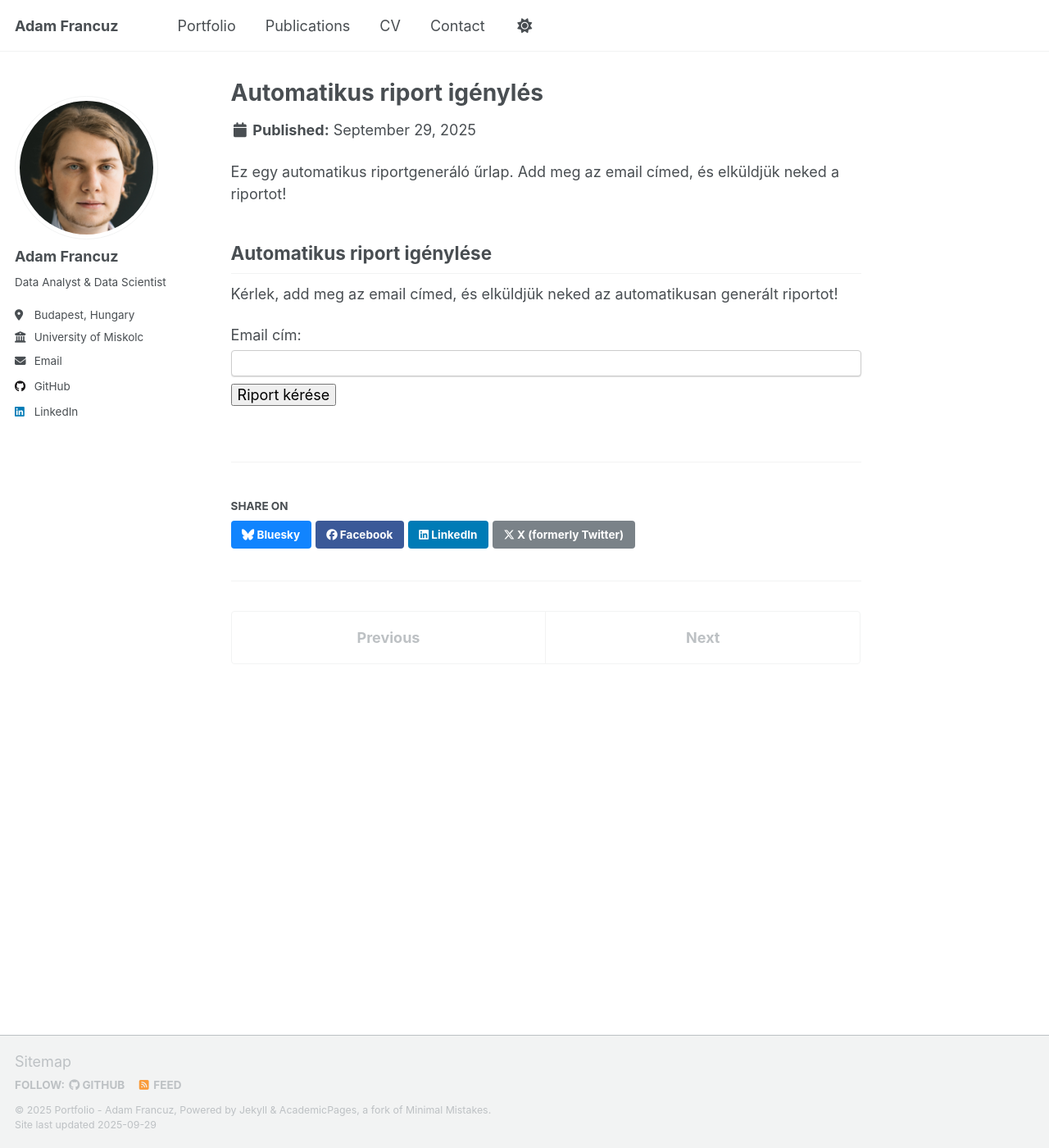
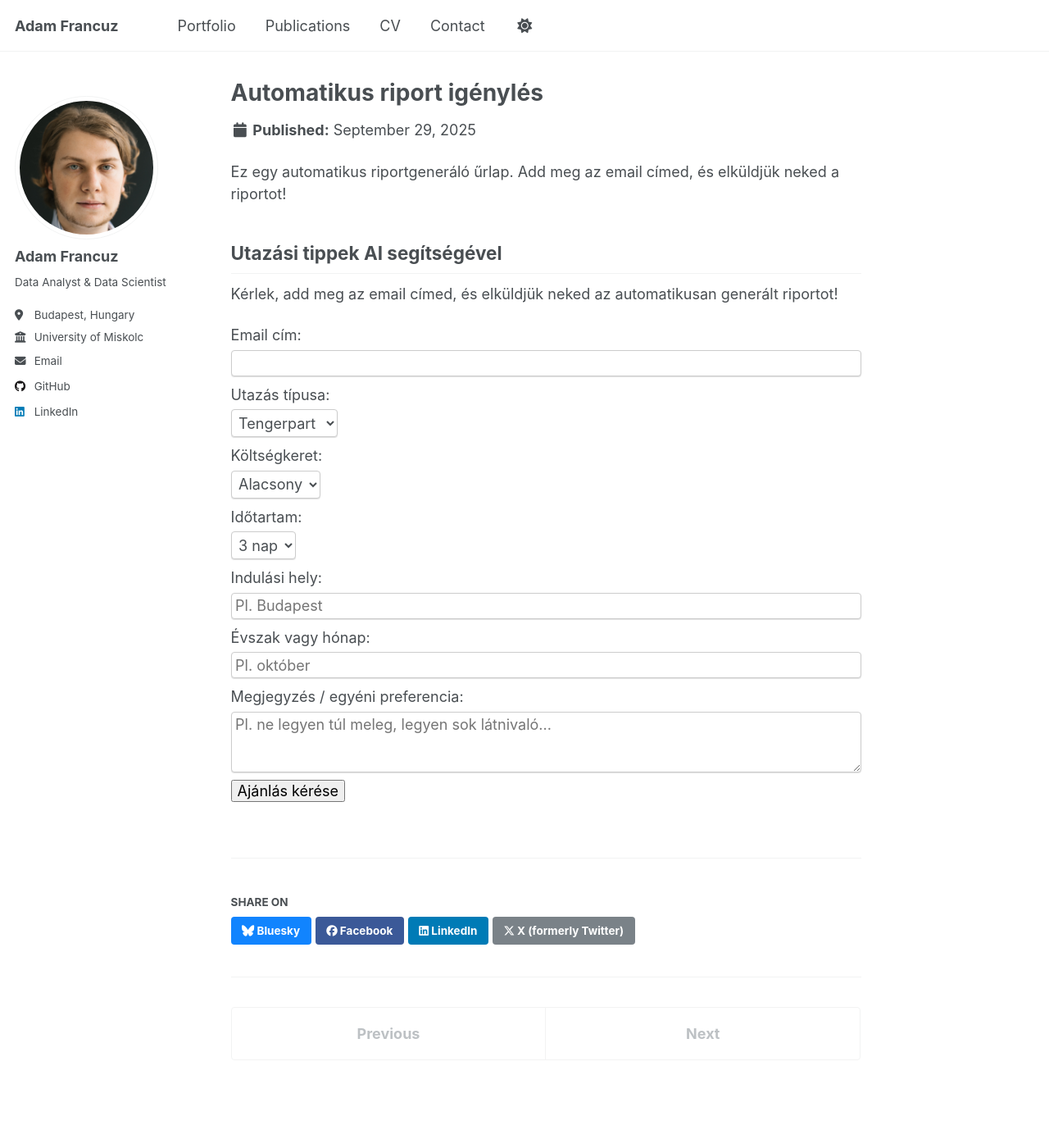
Before and after one commit to francuzadam/francuzadam.github.io, a Jekyll site: the page built from _portfolio/auto-report.md, in a window 1280 px wide and 1400 px high. Shown: the whole window at 82% size. Built offline with Jekyll 4.4.1, drawn with Linux system fonts in a browser that asks for light colours; a script that is not in the unit is left out.

Commit message:
Update auto-report.md

```diff
--- a/_portfolio/auto-report.md
+++ b/_portfolio/auto-report.md
@@ -6,30 +6,71 @@ collection: portfolio
 
 Ez egy automatikus riportgeneráló űrlap. Add meg az email címed, és elküldjük neked a riportot!
 
-<h2>Automatikus riport igénylése</h2>
+<h2>Utazási tippek AI segítségével</h2>
 <p>Kérlek, add meg az email címed, és elküldjük neked az automatikusan generált riportot!</p>
 
-<form id="reportForm">
+<form id="travelForm">
   <label for="email">Email cím:</label><br>
   <input type="email" id="email" name="email" required><br><br>
-  <button type="submit">Riport kérése</button>
+
+  <label for="travelType">Utazás típusa:</label><br>
+  <select id="travelType" name="travelType" required>
+    <option value="tengerpart">Tengerpart</option>
+    <option value="városnézés">Városnézés</option>
+    <option value="természet">Természet</option>
+    <option value="kaland">Kaland</option>
+  </select><br><br>
+
+  <label for="budget">Költségkeret:</label><br>
+  <select id="budget" name="budget" required>
+    <option value="alacsony">Alacsony</option>
+    <option value="közepes">Közepes</option>
+    <option value="magas">Magas</option>
+  </select><br><br>
+
+  <label for="duration">Időtartam:</label><br>
+  <select id="duration" name="duration" required>
+    <option value="3 nap">3 nap</option>
+    <option value="1 hét">1 hét</option>
+    <option value="2 hét">2 hét</option>
+  </select><br><br>
+
+  <label for="location">Indulási hely:</label><br>
+  <input type="text" id="location" name="location" placeholder="Pl. Budapest" required><br><br>
+
+  <label for="season">Évszak vagy hónap:</label><br>
+  <input type="text" id="season" name="season" placeholder="Pl. október" required><br><br>
+
+  <label for="notes">Megjegyzés / egyéni preferencia:</label><br>
+  <textarea id="notes" name="notes" rows="3" placeholder="Pl. ne legyen túl meleg, legyen sok látnivaló..."></textarea><br><br>
+
+  <button type="submit">Ajánlás kérése</button>
 </form>
 
 <div id="responseMessage"></div>
 
 <script>
-document.getElementById("reportForm").addEventListener("submit", async function(e) {
+document.getElementById("travelForm").addEventListener("submit", async function(e) {
   e.preventDefault();
-  const email = document.getElementById("email").value;
+
+  const data = {
+    email: document.getElementById("email").value,
+    travelType: document.getElementById("travelType").value,
+    budget: document.getElementById("budget").value,
+    duration: document.getElementById("duration").value,
+    location: document.getElementById("location").value,
+    season: document.getElementById("season").value,
+    notes: document.getElementById("notes").value
+  };
 
   const response = await fetch("https://fradam99.app.n8n.cloud/webhook-test/0804ce0e-0240-40a0-9752-874be5147124", {
     method: "POST",
     headers: { "Content-Type": "application/json" },
-    body: JSON.stringify({ email: email })
+    body: JSON.stringify(data)
   });
 
   if (response.ok) {
-    document.getElementById("responseMessage").innerText = "Köszönjük! A riport hamarosan megérkezik az email címedre.";
+    document.getElementById("responseMessage").innerText = "Köszönjük! Az utazási ajánlás hamarosan megérkezik az email címedre.";
   } else {
     document.getElementById("responseMessage").innerText = "Hiba történt a kérés feldolgozása során.";
   }
```
